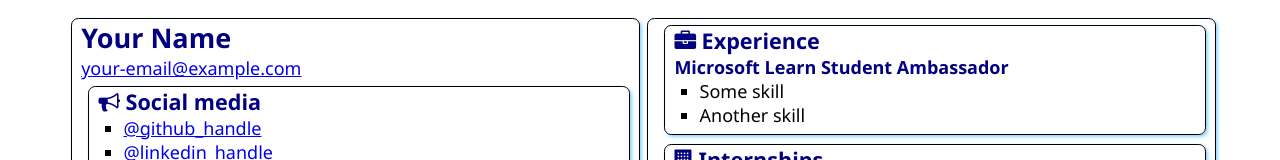
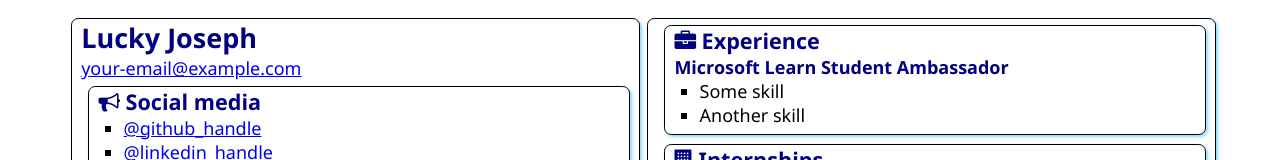
Before and after one commit to Luckyjoseph/my-first-static-webapp, a plain HTML site: page src/index.html in a window 1280 px wide. Shown: the top 160 px of the page. Drawn offline with Linux system fonts and the light colour scheme.

Commit message:
Added My Name
I was able to effect a change in my repository by adding my name

```diff
--- a/src/index.html
+++ b/src/index.html
@@ -12,7 +12,7 @@
 <body>
     <main>
         <article class="box">
-            <h1>Your Name</h1>
+            <h1>Lucky Joseph</h1>
             <div><a href="mailto:your.email@example.com">your-email@example.com</a></div>
 
             <section class="box">
```
